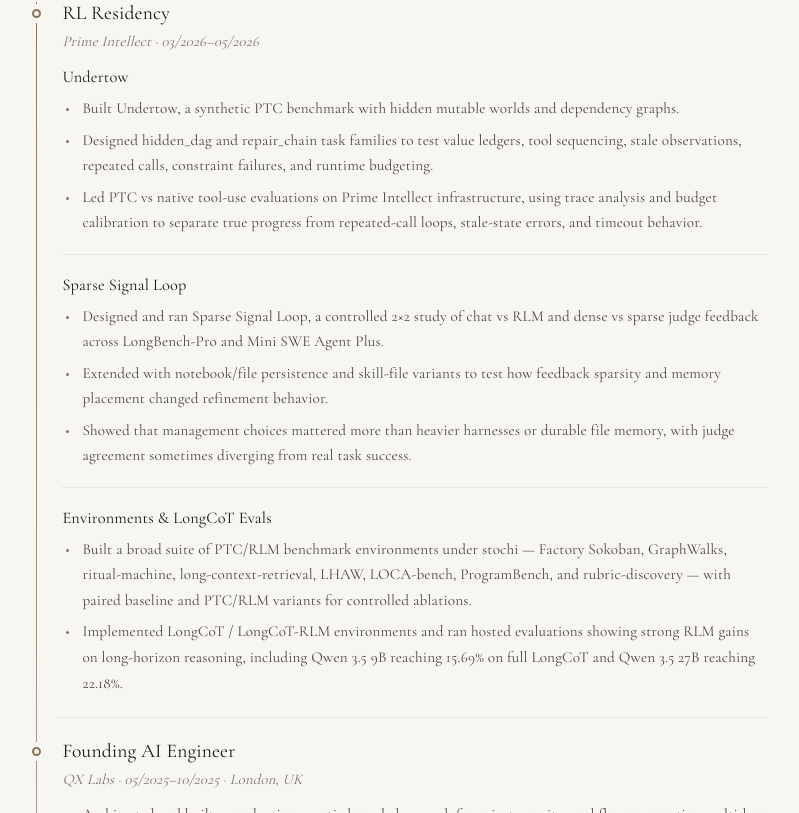
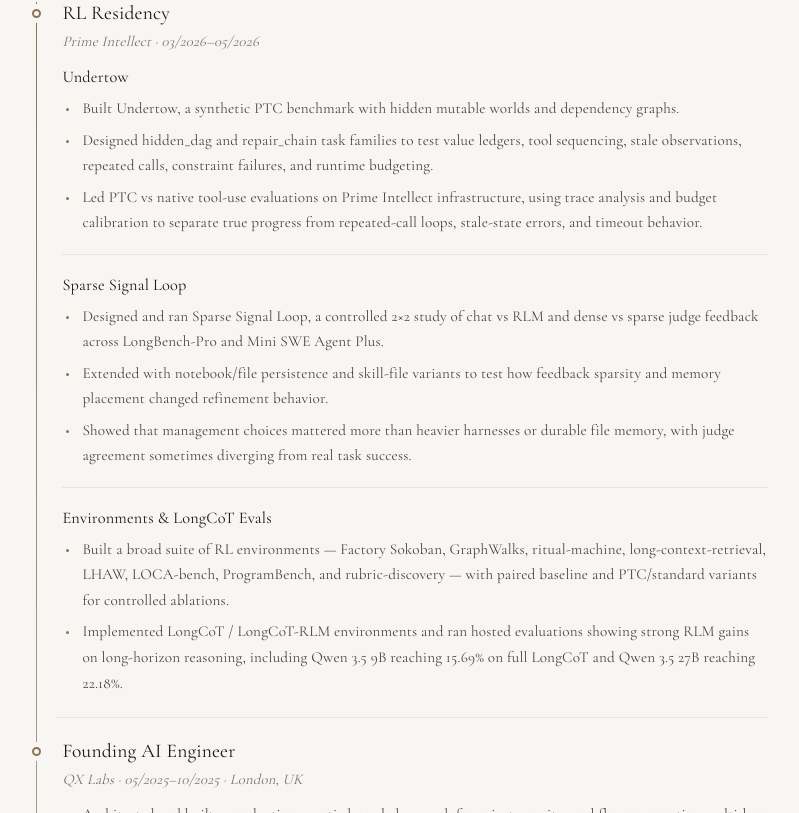
Before and after one commit to stochi0/personal-page, a Next.js app: page /work in a window 1280 px wide. Shown: the part 359-1172 px from the top of the page, without its empty margins (240-1039 px from the left). Built offline with nearby package versions, Linux system fonts and the light colour scheme.

Commit message:
update work

```diff
--- a/src/content/work.ts
+++ b/src/content/work.ts
@@ -72,7 +72,7 @@ export const research: WorkItem[] = [
       {
         title: "Environments & LongCoT Evals",
         description: [
-          "Built a broad suite of PTC/RLM benchmark environments under stochi — Factory Sokoban, GraphWalks, ritual-machine, long-context-retrieval, LHAW, LOCA-bench, ProgramBench, and rubric-discovery — with paired baseline and PTC/RLM variants for controlled ablations.",
+          "Built a broad suite of RL environments — Factory Sokoban, GraphWalks, ritual-machine, long-context-retrieval, LHAW, LOCA-bench, ProgramBench, and rubric-discovery — with paired baseline and PTC/standard variants for controlled ablations.",
           "Implemented LongCoT / LongCoT-RLM environments and ran hosted evaluations showing strong RLM gains on long-horizon reasoning, including Qwen 3.5 9B reaching 15.69% on full LongCoT and Qwen 3.5 27B reaching 22.18%.",
         ],
       },
```
